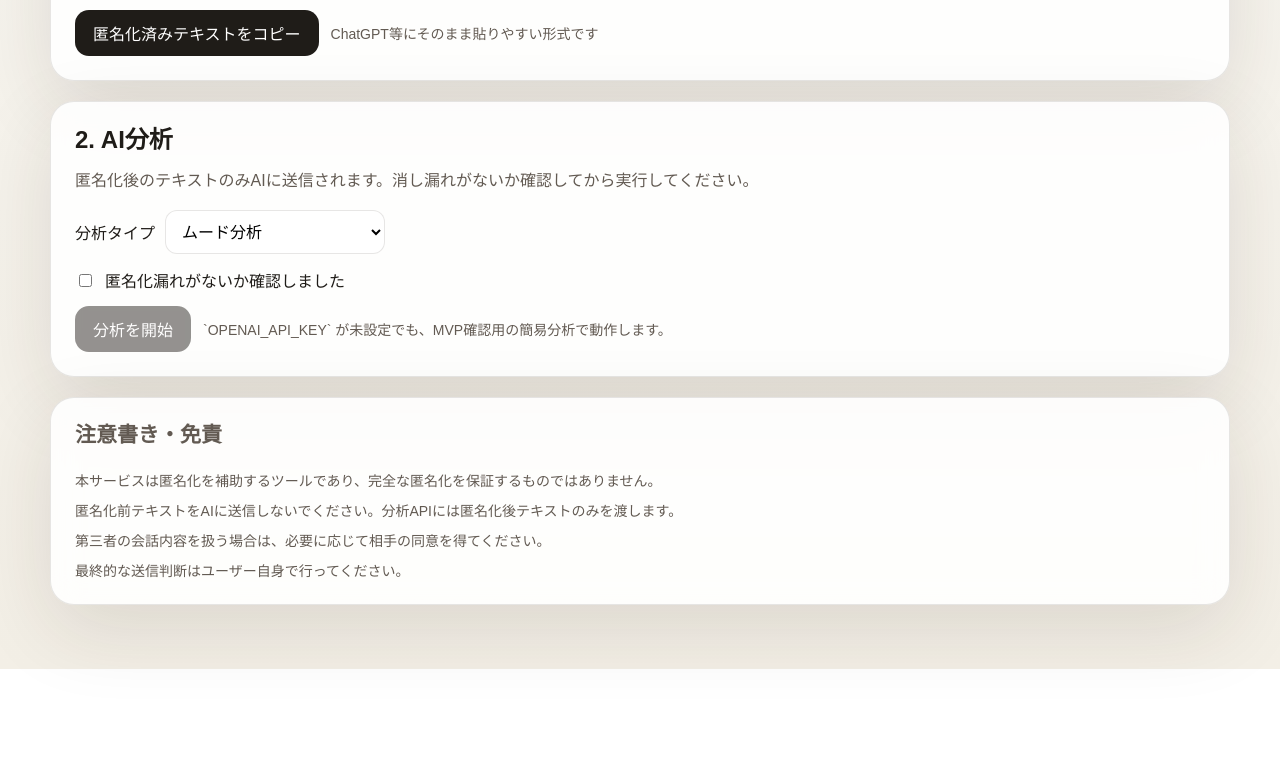
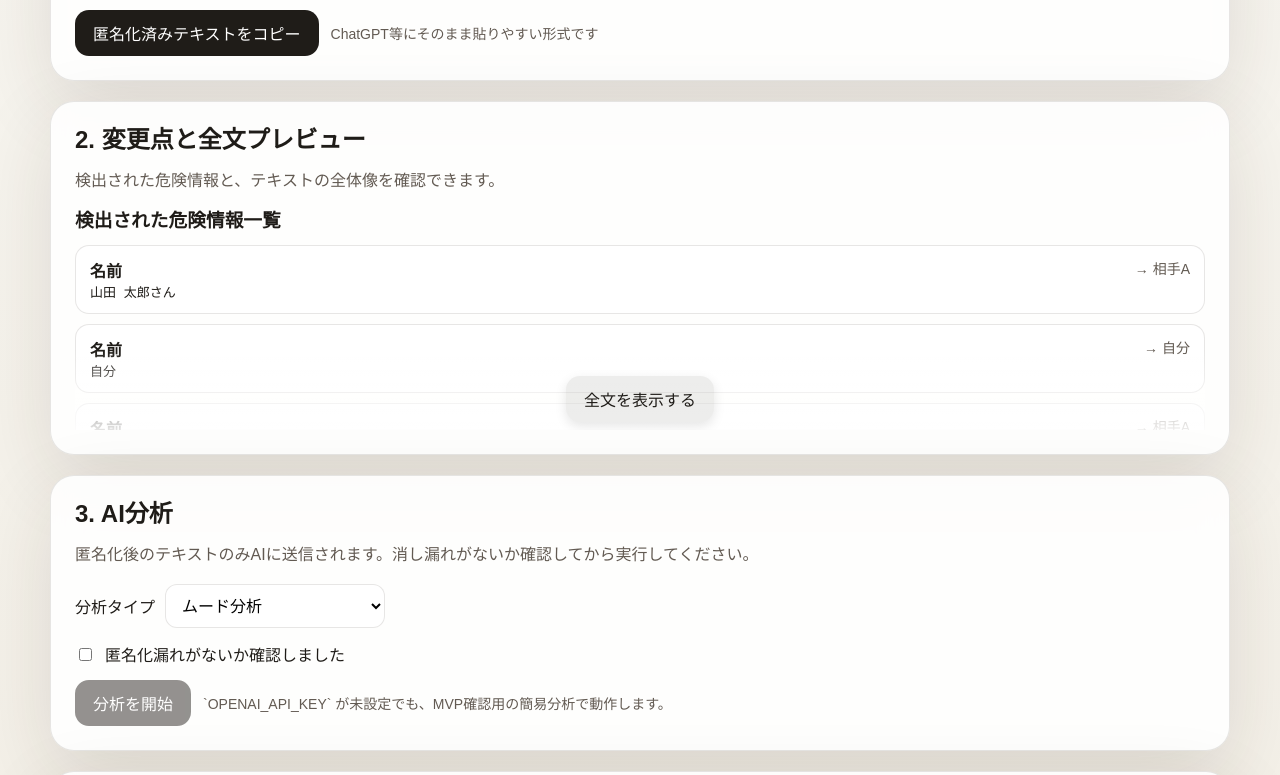
Before and after one commit to HIkaru827/line-check, a Next.js app: page / in a window 1280 px wide. Shown: the part 720-1495 px from the top of the page. Before the commit the page ends 1389 px from the top, so only its background shows below. Built offline with nearby package versions, Linux system fonts and the light colour scheme.

Commit message:
feat: restore changes and full text preview in a collapsible section

```diff
--- a/src/app/page.tsx
+++ b/src/app/page.tsx
@@ -1,7 +1,7 @@
 "use client";
 
 import { ChangeEvent, useMemo, useState, useTransition } from "react";
-import { anonymizeLineText } from "@/lib/line";
+import { anonymizeLineText, highlightText, type RiskMatch } from "@/lib/line";
 
 type AnalysisType = "mood" | "intimacy" | "reply";
 
@@ -19,6 +19,61 @@ const SAMPLE_TEXT = `[LINE] 山田 太郎さんとのトーク履歴
 19:16\t山田 太郎さん\tこれ送るね https://pay.paypay.ne.jp/example
 19:18\t自分\t了解！連絡は test@example.com にもらえる？
 19:20\t山田 太郎さん\t080-1234-5678 でも大丈夫`;
+
+function HighlightedText({ text, risks }: { text: string; risks: RiskMatch[] }) {
+  const segments = useMemo(() => highlightText(text, risks), [text, risks]);
+
+  return (
+    <div className="text-surface">
+      {segments.map((segment) =>
+        segment.kind ? (
+          <mark key={segment.id} className={`highlight highlight-${segment.kind}`}>
+            {segment.text}
+          </mark>
+        ) : (
+          <span key={segment.id}>{segment.text}</span>
+        ),
+      )}
+    </div>
+  );
+}
+
+function ExpandableSection({ children, maxHeight = 160 }: { children: React.ReactNode; maxHeight?: number }) {
+  const [expanded, setExpanded] = useState(false);
+
+  return (
+    <div style={{ position: "relative", marginTop: 16 }}>
+      <div style={{ maxHeight: expanded ? "none" : maxHeight, overflow: "hidden", position: "relative" }}>
+        {children}
+        {!expanded && (
+          <div style={{
+            position: "absolute",
+            bottom: 0,
+            left: 0,
+            right: 0,
+            height: "80px",
+            background: "linear-gradient(to bottom, transparent, var(--paper))",
+            display: "flex",
+            alignItems: "flex-end",
+            justifyContent: "center",
+            paddingBottom: "8px"
+          }}>
+            <button className="button-secondary" onClick={() => setExpanded(true)} type="button" style={{ boxShadow: "0 4px 12px rgba(0,0,0,0.1)" }}>
+              全文を表示する
+            </button>
+          </div>
+        )}
+      </div>
+      {expanded && (
+        <div style={{ display: "flex", justifyContent: "center", marginTop: "16px" }}>
+          <button className="button-secondary" onClick={() => setExpanded(false)} type="button">
+            折り返す
+          </button>
+        </div>
+      )}
+    </div>
+  );
+}
 
 export default function Home() {
   const [rawText, setRawText] = useState(SAMPLE_TEXT);
@@ -148,7 +203,42 @@ export default function Home() {
         </section>
 
         <section className="panel">
-          <h2>2. AI分析</h2>
+          <h2>2. 変更点と全文プレビュー</h2>
+          <p>検出された危険情報と、テキストの全体像を確認できます。</p>
+
+          <ExpandableSection maxHeight={220}>
+            <div style={{ display: "grid", gap: "24px" }}>
+              <div>
+                <h3>検出された危険情報一覧</h3>
+                <div className="risk-list" style={{ marginTop: 12 }}>
+                  {anonymized.risks.length === 0 ? (
+                    <div className="risk-item">
+                      <span>危険情報は検出されませんでした。</span>
+                    </div>
+                  ) : (
+                    anonymized.risks.map((risk) => (
+                      <div className="risk-item" key={risk.id}>
+                        <div>
+                          <div className="risk-kind">{risk.label}</div>
+                          <code>{risk.value}</code>
+                        </div>
+                        <div className="meta">→ {risk.replacement}</div>
+                      </div>
+                    ))
+                  )}
+                </div>
+              </div>
+
+              <div>
+                <h3>匿名化前テキスト（ハイライト）</h3>
+                <HighlightedText text={rawText} risks={anonymized.risks} />
+              </div>
+            </div>
+          </ExpandableSection>
+        </section>
+
+        <section className="panel">
+          <h2>3. AI分析</h2>
           <p>匿名化後のテキストのみAIに送信されます。消し漏れがないか確認してから実行してください。</p>
           <div className="analysis-box" style={{ marginTop: 16 }}>
             <div className="select">
```
